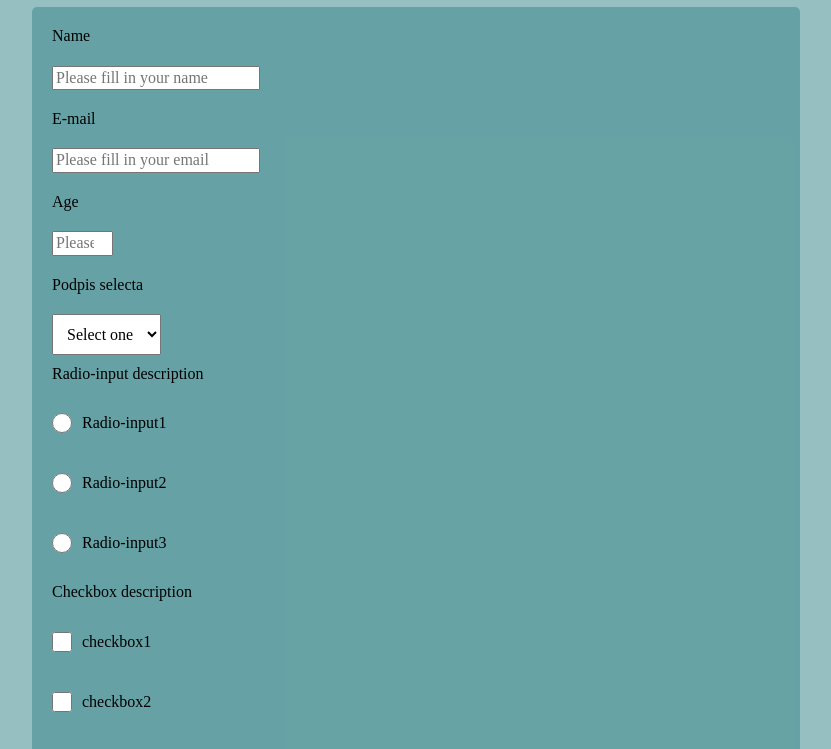
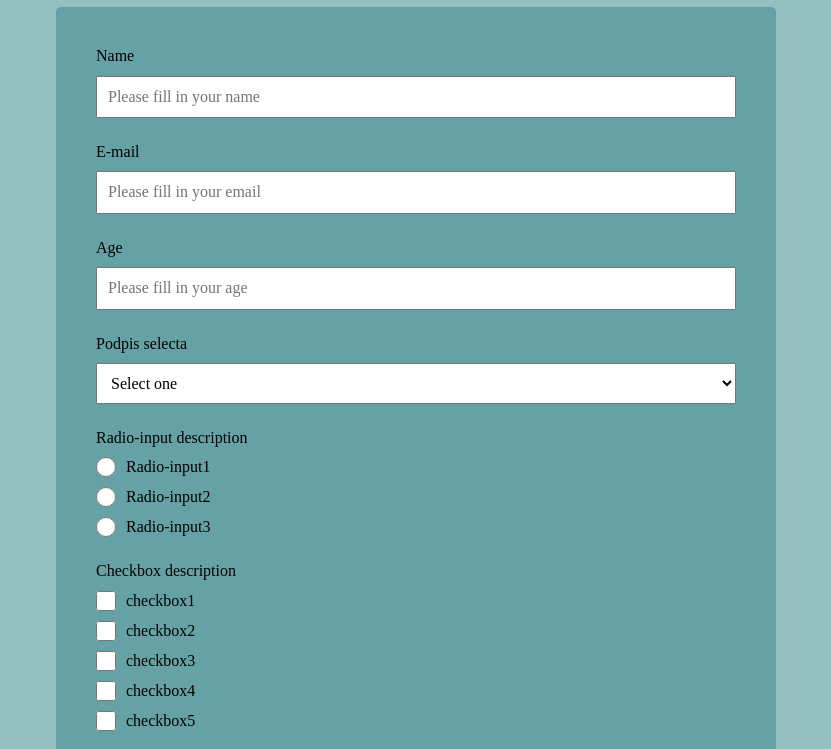
Before and after one commit to AdrianOsak/100_days_of_code, a plain HTML site: page survey_form/index.html in a window 1280 px wide. Shown: the part 118-867 px from the top of the page, without its empty margins (224-1055 px from the left). Drawn offline with nearby package versions, Linux system fonts and the light colour scheme.

Commit message:
final styling & media querries added

```diff
--- a/survey_form/styles.css
+++ b/survey_form/styles.css
@@ -12,12 +12,13 @@ body {
 
 header {
   margin-top: 20px;
+  margin-bottom: 40px;
   text-align: center;
 }
 
 p, h1 {
   margin: 0;
-  padding: 10px;
+  margin-bottom: 10px;
 }
 
 .title_description {
@@ -28,8 +29,20 @@ p, h1 {
   padding-left: 0;
 }
 
+@media (min-width: 576px) {
+  .container {
+    max-width: 540px;
+  }
+}
+
+@media (min-width: 768px) {
+  .container {
+    max-width: 720px;
+  }
+}
+
 .container {
-  max-width: 768px;
+  width: 100%;
   margin: auto;
 }
 
@@ -37,27 +50,26 @@ form {
   background-color: rgb(95, 158, 160, 85%);
   margin: 10px auto 0;
   border-radius: 5px;
+  padding: 15px;
+  padding-bottom: 10px;
 }
 
-/*.form-item {
-  padding: 20px 20px 0;
-  display: grid;
-  grid-gap: 10px;
-} */
+@media (min-width: 480px) {
+  form {
+    padding: 40px;
+    padding-bottom: 10px;
+  }
+}
+
+.form-item {
+  margin-bottom: 25px;
+}
 
 label {
   display: flex;
   align-items: center;
-  padding: 20px;
   gap: 10px;
-}
-
-.fill-in_item {
-  padding: 10px;
-}
-
-select {
-  padding: 10px;
+  margin-bottom: 10px;
 }
 
 .radio-input, .checkbox {
@@ -72,10 +84,10 @@ textarea {
 }
 
 button {
-  padding: 10px;
   margin-bottom: 40px;
 }
 
-p, input, textarea, select, button {
-  margin-left: 20px;
+input, textarea, select, button {
+  width: 100%;
+  padding: 10px;
 }
```
